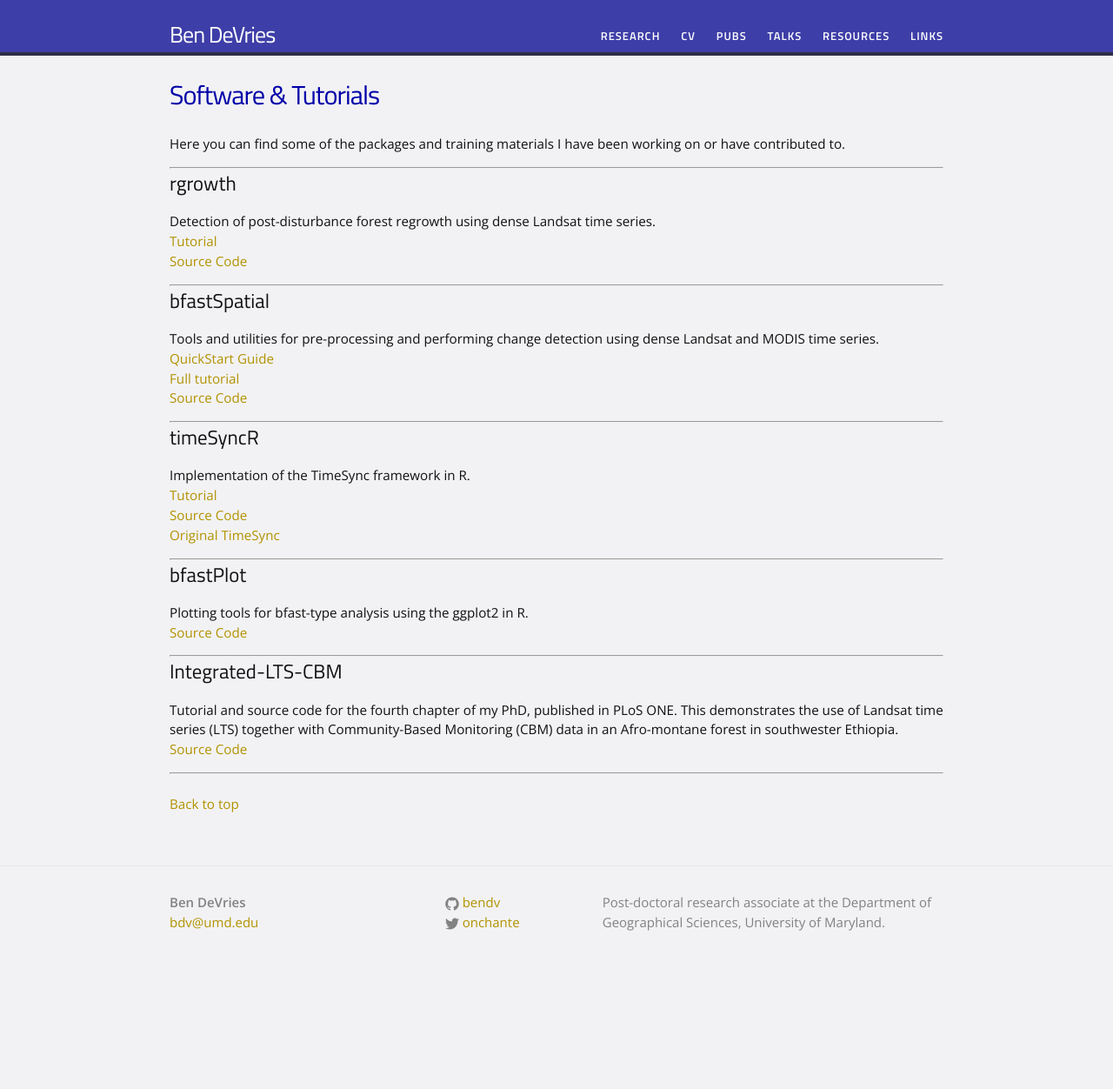
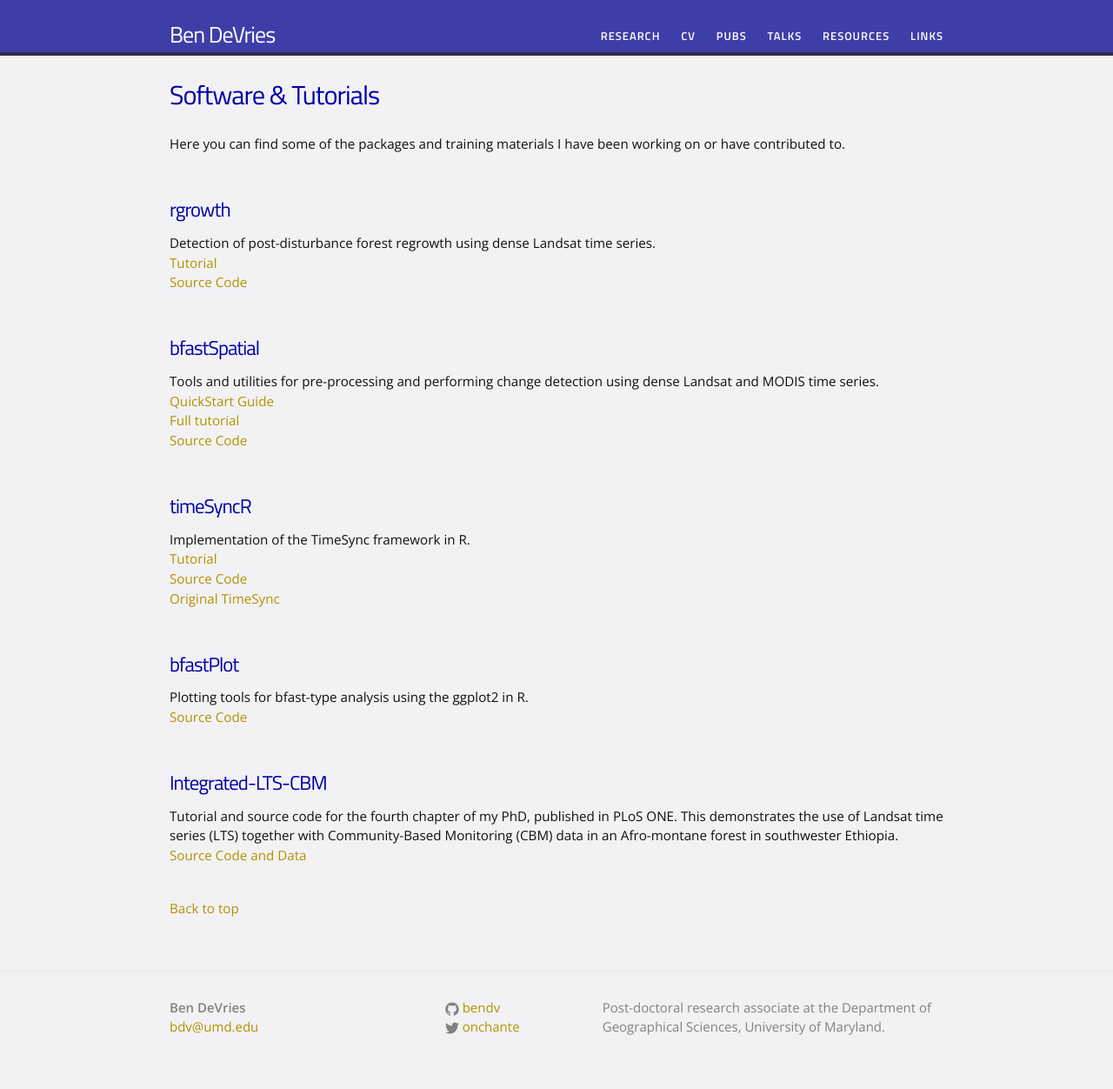
Before and after one commit to bendv/bendv.github.io, a Jekyll site: the page built from resources.md, in a window 1280 px wide. Shown: the whole page at 87% size. Built offline with Jekyll 4.4.1, drawn with Linux system fonts in a browser that asks for light colours; before the commit the page ends 1131 px from its top, so only the background shows below that.

```diff
--- a/research.html
+++ b/research.html
@@ -1,5 +1,6 @@
 ---
 layout: default
+title: Research
 ---
 
 <div class="home">
--- a/resources.md
+++ b/resources.md
@@ -6,42 +6,40 @@ permalink: /resources/
 
 Here you can find some of the packages and training materials I have been working on or have contributed to.
 
----
+<br>
 
-## rgrowth
+# rgrowth
 Detection of post-disturbance forest regrowth using dense Landsat time series.
 [Tutorial](http://bendevries.ca/rgrowth)
 [Source Code](https://github.com/bendv/rgrowth)
 
----
+<br>
 
-## bfastSpatial
+# bfastSpatial
 Tools and utilities for pre-processing and performing change detection using dense Landsat and MODIS time series.
 [QuickStart Guide](http://loicdtx.github.io/bfastSpatial/quickStart#/)
 [Full tutorial](http://loicdtx.github.io/bfastSpatial/)
 [Source Code](https://github.com/loicdtx/bfastSpatial)
 
----
+<br>
 
-## timeSyncR
+# timeSyncR
 Implementation of the TimeSync framework in R.
 [Tutorial](http://bendevries.ca/timeSyncR)
 [Source Code](https://github.com/bendv/timeSyncR)
 [Original TimeSync](http://timesync.forestry.oregonstate.edu/)
 
----
+<br>
 
-## bfastPlot
+# bfastPlot
 Plotting tools for bfast-type analysis using the ggplot2 in R.
 [Source Code](https://github.com/bendv/bfastPlot)
 
----
+<br>
 
-## Integrated-LTS-CBM
+# Integrated-LTS-CBM
 Tutorial and source code for the fourth chapter of my PhD, published in PLoS ONE. This demonstrates the use of Landsat time series (LTS) together with Community-Based Monitoring (CBM) data in an Afro-montane forest in southwester Ethiopia.
-[Source Code](https://github.com/bendv/integrated-lts-cbm)
-
----
+[Source Code and Data](https://github.com/bendv/integrated-lts-cbm)
 
 <br>
 [Back to top](#)
```
Also changed, not shown: links.md (+19 -1 lines).
